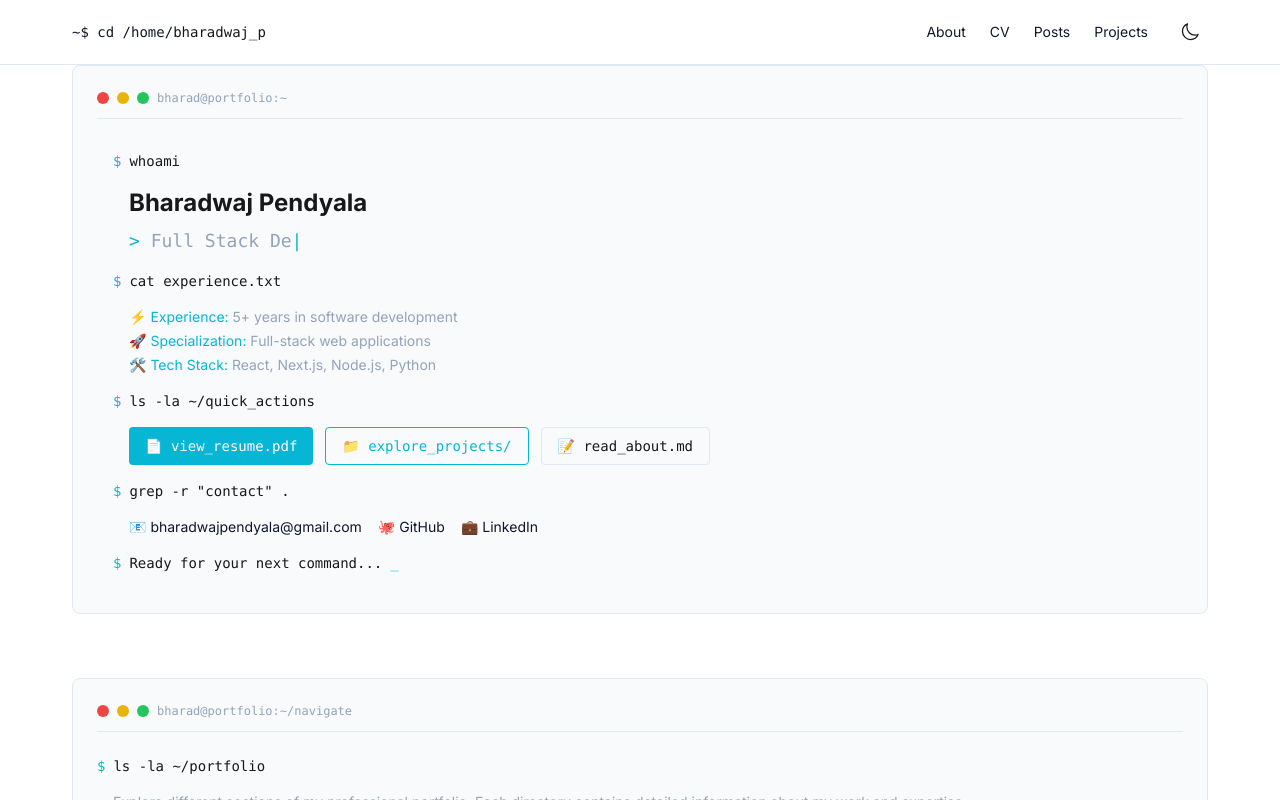
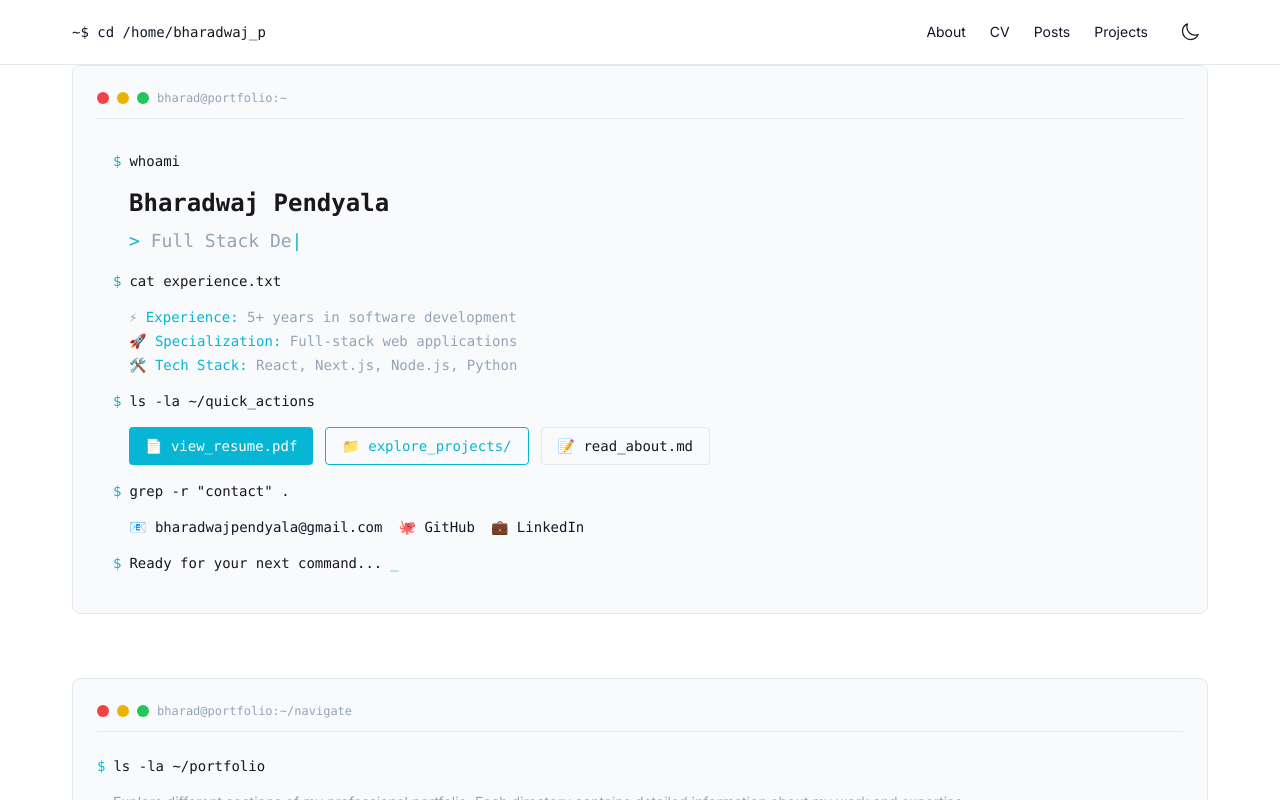
Before and after one commit to bharadwaj-pendyala/bharad-portfolio, a Next.js app: page /bharad-portfolio/ in a window 1280 px wide. Shown: the top 800 px of the page. Built offline with nearby package versions, Linux system fonts and the light colour scheme.

Commit message:
fix: ensure consistent monospace font throughout terminal hero
- Add font-mono to name display for consistency
- Fix experience.txt section to use monospace font
- Fix contact section to use monospace font
- Maintain authentic terminal appearance across all text elements

```diff
--- a/src/components/EnhancedTerminalHero.tsx
+++ b/src/components/EnhancedTerminalHero.tsx
@@ -66,7 +66,7 @@ export default function EnhancedTerminalHero(): JSX.Element {
           </div>
 
           <div className="space-y-2 pl-4">
-            <div className="text-2xl font-bold text-foreground">
+            <div className="font-mono text-2xl font-bold text-foreground">
               Bharadwaj Pendyala
             </div>
             <div className="font-mono text-lg text-muted">
@@ -81,7 +81,7 @@ export default function EnhancedTerminalHero(): JSX.Element {
             <span className="ml-2 text-foreground">cat experience.txt</span>
           </div>
 
-          <div className="space-y-1 pl-4 text-sm text-muted">
+          <div className="space-y-1 pl-4 font-mono text-sm text-muted">
             <div>
               ⚡ <span className="text-accent">Experience:</span> 5+ years in
               software development
@@ -131,7 +131,7 @@ export default function EnhancedTerminalHero(): JSX.Element {
             </span>
           </div>
 
-          <div className="flex flex-wrap gap-4 pl-4 text-sm text-muted">
+          <div className="flex flex-wrap gap-4 pl-4 font-mono text-sm text-muted">
             {siteConfig.social.email && (
               <a
                 href={`mailto:${siteConfig.social.email}`}
```
